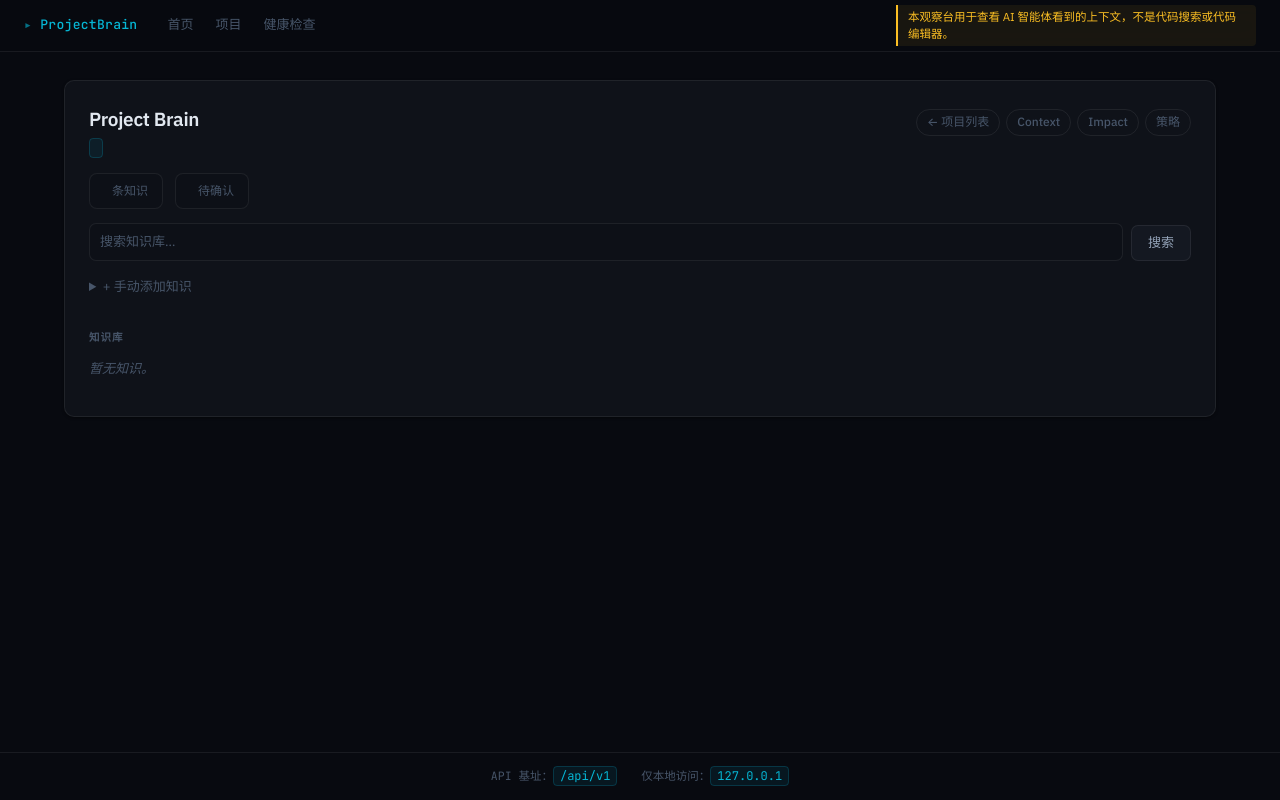
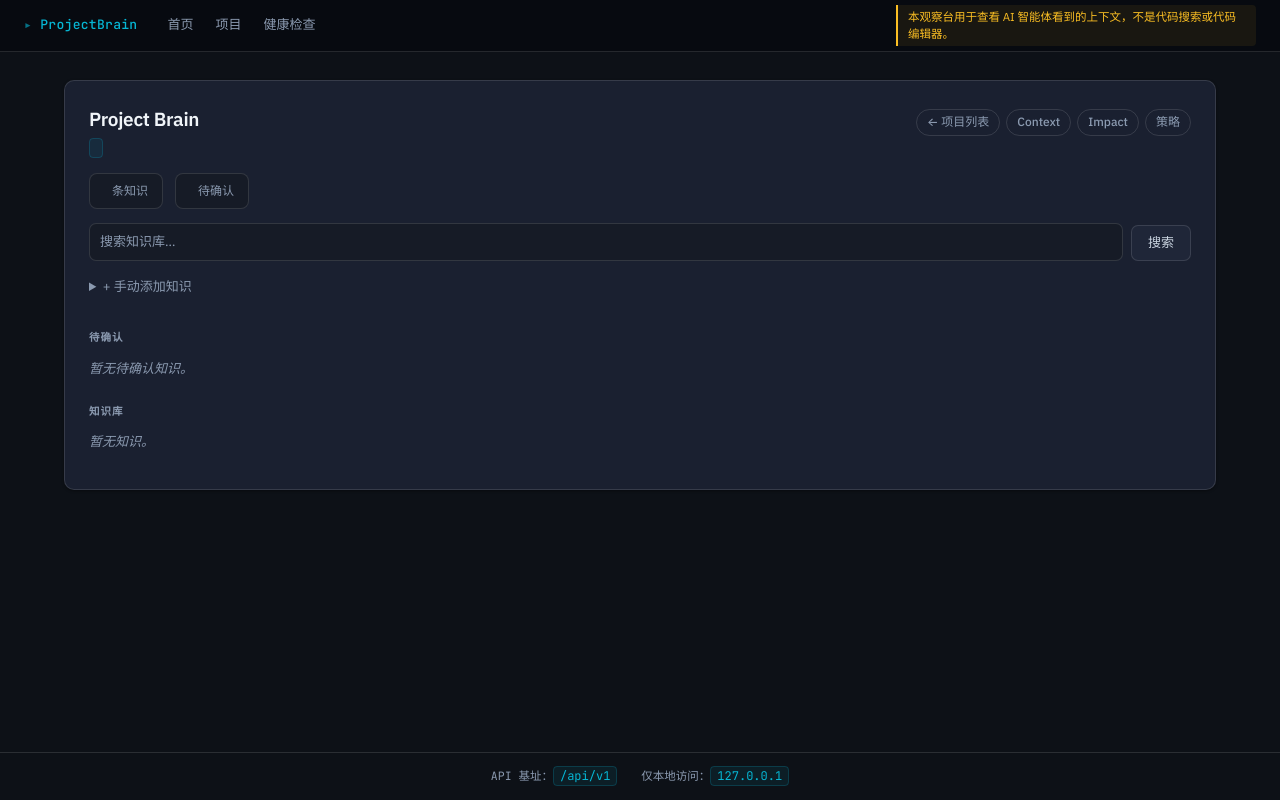
Before and after one commit to yinshaojun001/projectbrain, a FastAPI app: page /ui/projects/1/brain in a window 1280 px wide. Run offline with FastAPI, Linux system fonts and the light colour scheme; some libraries are stand-ins or nearby versions.

Commit message:
fix: always render candidates section so empty state text is visible

```diff
--- a/apps/api/projectbrain_api/ui/static/app.css
+++ b/apps/api/projectbrain_api/ui/static/app.css
@@ -1,15 +1,15 @@
 @import url('https://fonts.googleapis.com/css2?family=IBM+Plex+Sans:wght@400;500;600&family=JetBrains+Mono:wght@400;500&display=swap');
 
 :root {
-  --bg:        #080a10;
-  --bg-2:      #0d1017;
-  --card:      #0f1219;
-  --card-2:    #141821;
-  --border:    rgba(255,255,255,0.07);
-  --border-hi: rgba(255,255,255,0.14);
-  --fg:        #e2e8f0;
-  --fg-2:      #94a3b8;
-  --muted:     #475569;
+  --bg:        #0d1117;
+  --bg-2:      #161b26;
+  --card:      #1a2030;
+  --card-2:    #1f2638;
+  --border:    rgba(255,255,255,0.12);
+  --border-hi: rgba(255,255,255,0.22);
+  --fg:        #f1f5f9;
+  --fg-2:      #cbd5e1;
+  --muted:     #8b9ab0;
   --accent:    #06b6d4;
   --accent-lt: rgba(6,182,212,0.1);
   --accent-glow: rgba(6,182,212,0.25);
--- a/apps/api/projectbrain_api/ui/templates/projects/brain.html
+++ b/apps/api/projectbrain_api/ui/templates/projects/brain.html
@@ -70,12 +70,10 @@
     </form>
   </details>
 
-  {% if candidates.candidates %}
-  <h2>待确认 <span style="color:var(--warn);font-style:normal">({{ candidates.candidates | length }})</span></h2>
+  <h2>待确认{% if candidates.candidates %} <span style="color:var(--warn);font-style:normal">({{ candidates.candidates | length }})</span>{% endif %}</h2>
   {% with candidates = candidates.candidates %}
     {% include "_partials/brain_candidate_list.html" %}
   {% endwith %}
-  {% endif %}
 
   <h2>知识库</h2>
   {% if knowledge.matches is defined %}
```
